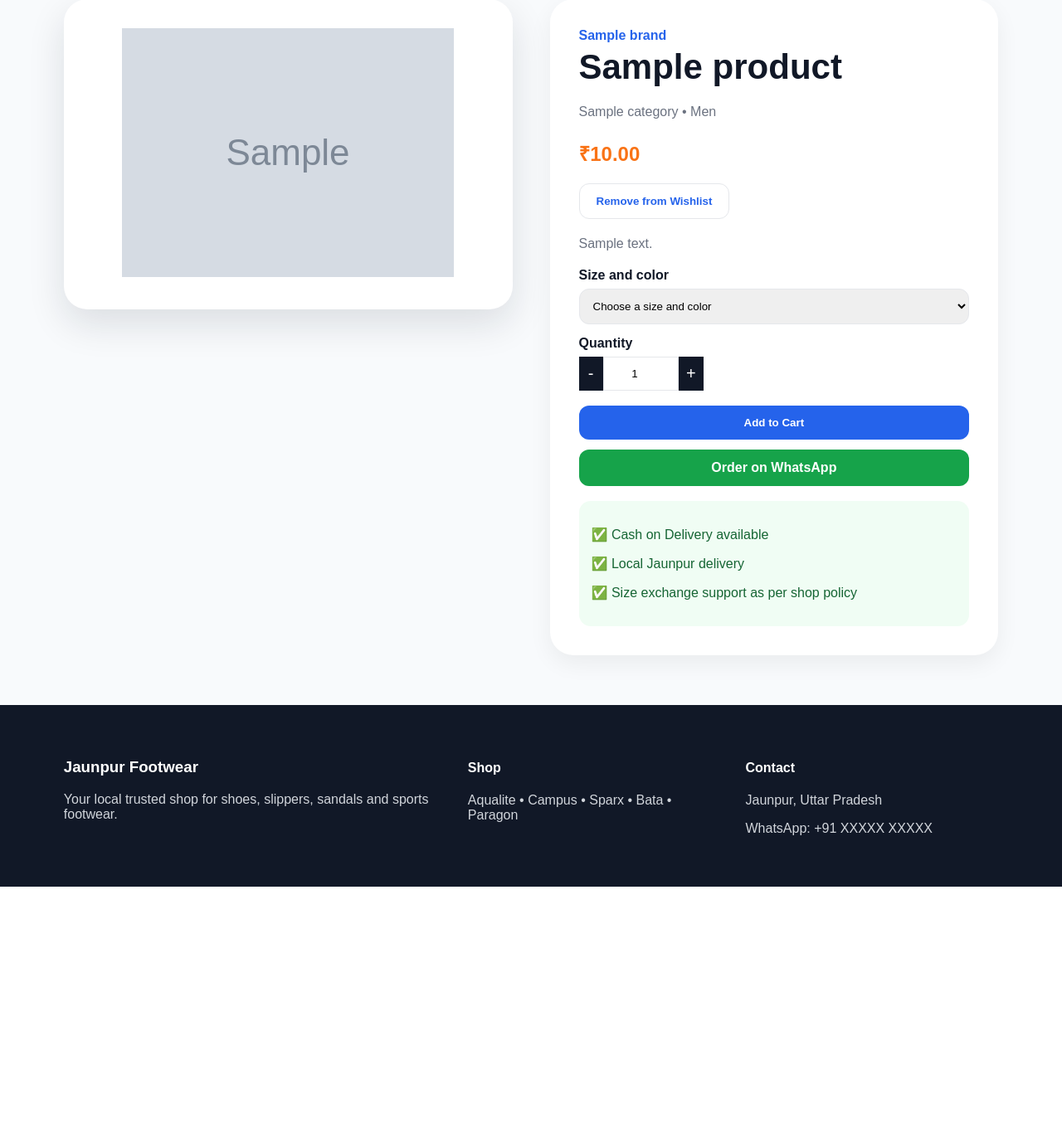
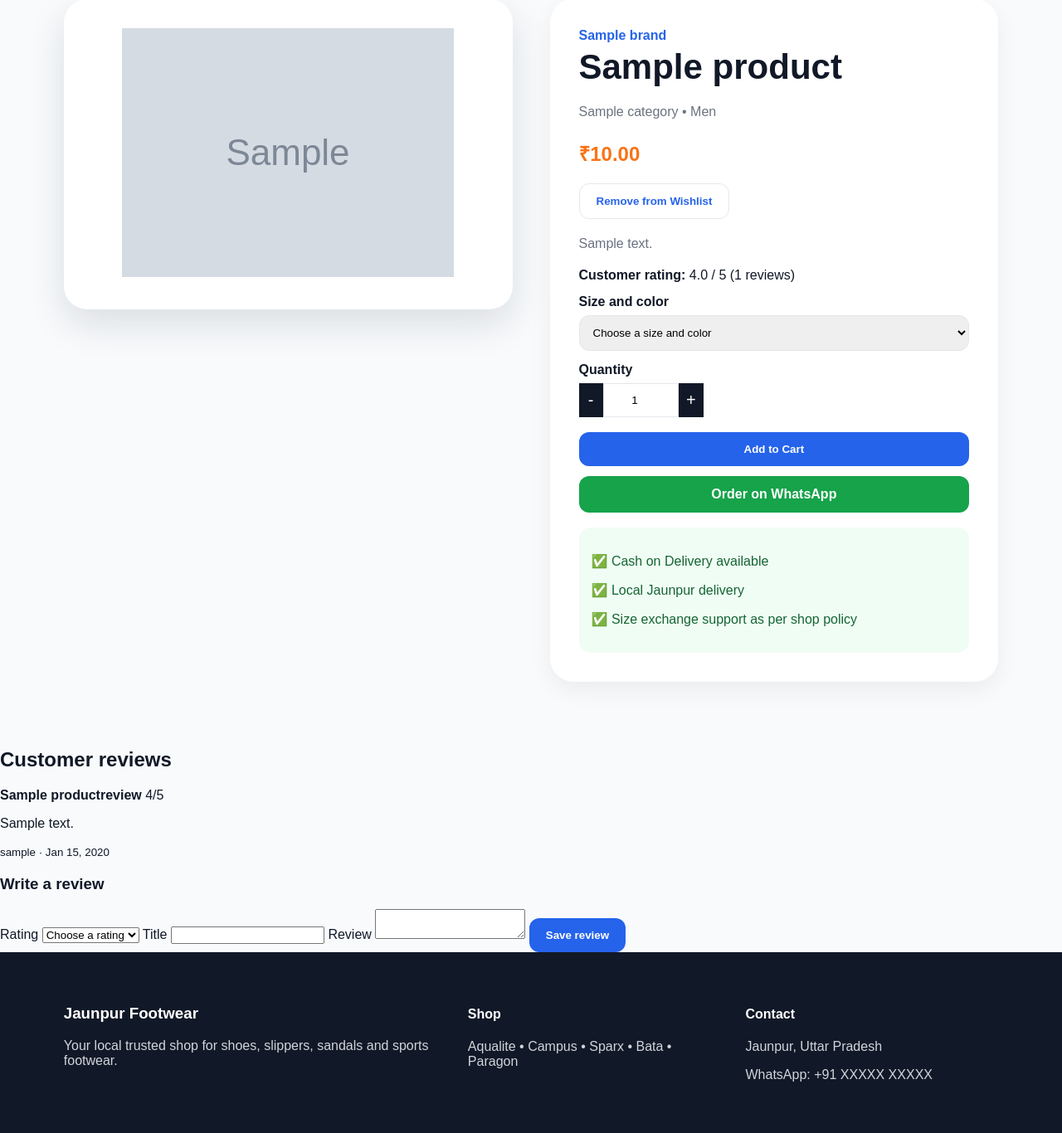
Before and after one commit to sartaj05/jaunpur-footwear-shop, a Django app: page /products/1/ in a window 1280 px wide. Shown: the part 171-1537 px from the top of the page at 83% size. Before the commit the page ends 1240 px from the top, so only its background shows below. Run offline with Django 5.2, Linux system fonts and the light colour scheme; a user stored in the database is signed in; tables that the repository leaves empty hold one stand-in row (values such as "Sample post"); grey boxes marked "Sample" are stand-in pictures.

Commit message:
feat(reviews): add product ratings and reviews

```diff
--- a/products/models.py
+++ b/products/models.py
@@ -92,3 +92,22 @@
 
     def __str__(self):
         return f'{self.user} saved {self.product}'
+
+
+class ProductReview(models.Model):
+    product = models.ForeignKey(Product, on_delete=models.CASCADE, related_name='reviews')
+    user = models.ForeignKey(settings.AUTH_USER_MODEL, on_delete=models.CASCADE, related_name='product_reviews')
+    rating = models.PositiveSmallIntegerField()
+    title = models.CharField(max_length=120, blank=True)
+    body = models.TextField()
+    created_at = models.DateTimeField(auto_now_add=True)
+    updated_at = models.DateTimeField(auto_now=True)
+
+    class Meta:
+        ordering = ['-created_at']
+        constraints = [
+            models.UniqueConstraint(fields=['product', 'user'], name='unique_product_review_per_user')
+        ]
+
+    def __str__(self):
+        return f'{self.rating}/5 review for {self.product}'
--- a/products/urls.py
+++ b/products/urls.py
@@ -9,4 +9,5 @@
     path('wishlist/', views.wishlist_view, name='wishlist'),
     path('wishlist/add/<int:product_id>/', views.add_to_wishlist, name='add_to_wishlist'),
     path('wishlist/remove/<int:product_id>/', views.remove_from_wishlist, name='remove_from_wishlist'),
+    path('products/<int:product_id>/review/', views.submit_review, name='submit_review'),
 ]
--- a/products/views.py
+++ b/products/views.py
@@ -3,7 +3,8 @@
 from django.contrib.auth.decorators import login_required
 from django.shortcuts import redirect
 from django.views.decorators.http import require_POST
-from .models import Product, Brand, Category, WishlistItem
+from django.db.models import Avg
+from .models import Product, Brand, Category, ProductReview, WishlistItem
 
 
 def home(request):
@@ -51,11 +52,15 @@
     product = get_object_or_404(Product, pk=pk, is_active=True)
     sizes = [s.strip() for s in product.available_sizes.split(',')]
     variants = product.variants.filter(is_active=True)
+    reviews = product.reviews.select_related('user')
+    average_rating = reviews.aggregate(Avg('rating'))['rating__avg']
 
     return render(request, 'products/product_detail.html', {
         'product': product,
         'sizes': sizes,
         'variants': variants,
+        'reviews': reviews,
+        'average_rating': average_rating,
         'is_wishlisted': (
             request.user.is_authenticated
             and WishlistItem.objects.filter(user=request.user, product=product).exists()
@@ -89,6 +94,28 @@
     return redirect('wishlist')
 
 
+@login_required
+@require_POST
+def submit_review(request, product_id):
+    product = get_object_or_404(Product, pk=product_id, is_active=True)
+    try:
+        rating = int(request.POST.get('rating', ''))
+    except (TypeError, ValueError):
+        rating = 0
+    body = request.POST.get('body', '').strip()
+    title = request.POST.get('title', '').strip()
+    if rating not in range(1, 6) or not body:
+        messages.error(request, 'Choose a rating from 1 to 5 and write a review.')
+    else:
+        ProductReview.objects.update_or_create(
+            product=product,
+            user=request.user,
+            defaults={'rating': rating, 'title': title, 'body': body},
+        )
+        messages.success(request, 'Your product review was saved.')
+    return redirect('product_detail', pk=product.pk)
+
+
 def size_finder(request):
     suggested_size = None
 
--- a/templates/products/product_detail.html
+++ b/templates/products/product_detail.html
@@ -37,6 +37,12 @@
         {% endif %}
 
         <p class="detail-description">{{ product.description }}</p>
+
+        <div class="product-rating-summary">
+            <strong>Customer rating:</strong>
+            {% if average_rating %}{{ average_rating|floatformat:1 }} / 5{% else %}No ratings yet{% endif %}
+            <span>({{ reviews|length }} reviews)</span>
+        </div>
 
         <form method="post" action="{% url 'add_to_cart' product.id %}" class="cart-form">
             {% csrf_token %}
@@ -87,4 +93,40 @@
     </div>
 </section>
 
+<section class="product-reviews">
+    <h2>Customer reviews</h2>
+    {% for review in reviews %}
+    <article class="review-card">
+        <div><strong>{{ review.title|default:"Customer review" }}</strong> <span>{{ review.rating }}/5</span></div>
+        <p>{{ review.body }}</p>
+        <small>{{ review.user.username }} · {{ review.created_at|date:"M j, Y" }}</small>
+    </article>
+    {% empty %}
+    <p>No reviews yet. Be the first to share feedback.</p>
+    {% endfor %}
+
+    {% if user.is_authenticated %}
+    <form method="post" action="{% url 'submit_review' product.id %}" class="review-form">
+        {% csrf_token %}
+        <h3>Write a review</h3>
+        <label for="reviewRating">Rating</label>
+        <select id="reviewRating" name="rating" required>
+            <option value="">Choose a rating</option>
+            <option value="5">5 — Excellent</option>
+            <option value="4">4 — Good</option>
+            <option value="3">3 — Average</option>
+            <option value="2">2 — Poor</option>
+            <option value="1">1 — Bad</option>
+        </select>
+        <label for="reviewTitle">Title</label>
+        <input id="reviewTitle" name="title" maxlength="120">
+        <label for="reviewBody">Review</label>
+        <textarea id="reviewBody" name="body" required></textarea>
+        <button class="primary-btn" type="submit">Save review</button>
+    </form>
+    {% else %}
+    <p><a href="{% url 'login' %}">Log in</a> to write a review.</p>
+    {% endif %}
+</section>
+
 {% endblock %}
```
Also changed, not shown: products/admin.py (+8 -1 lines), products/migrations/0004_productreview.py (added).
